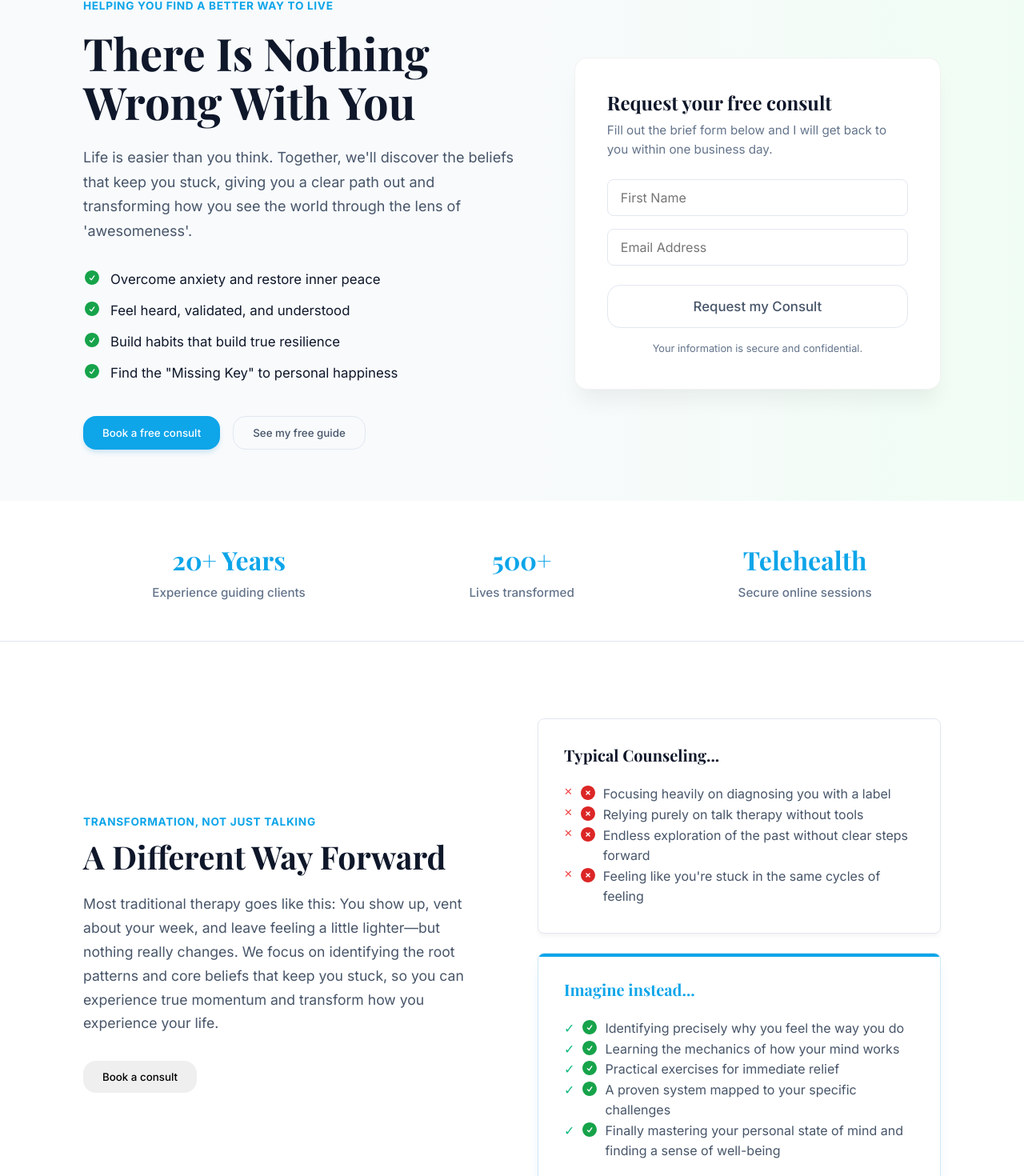
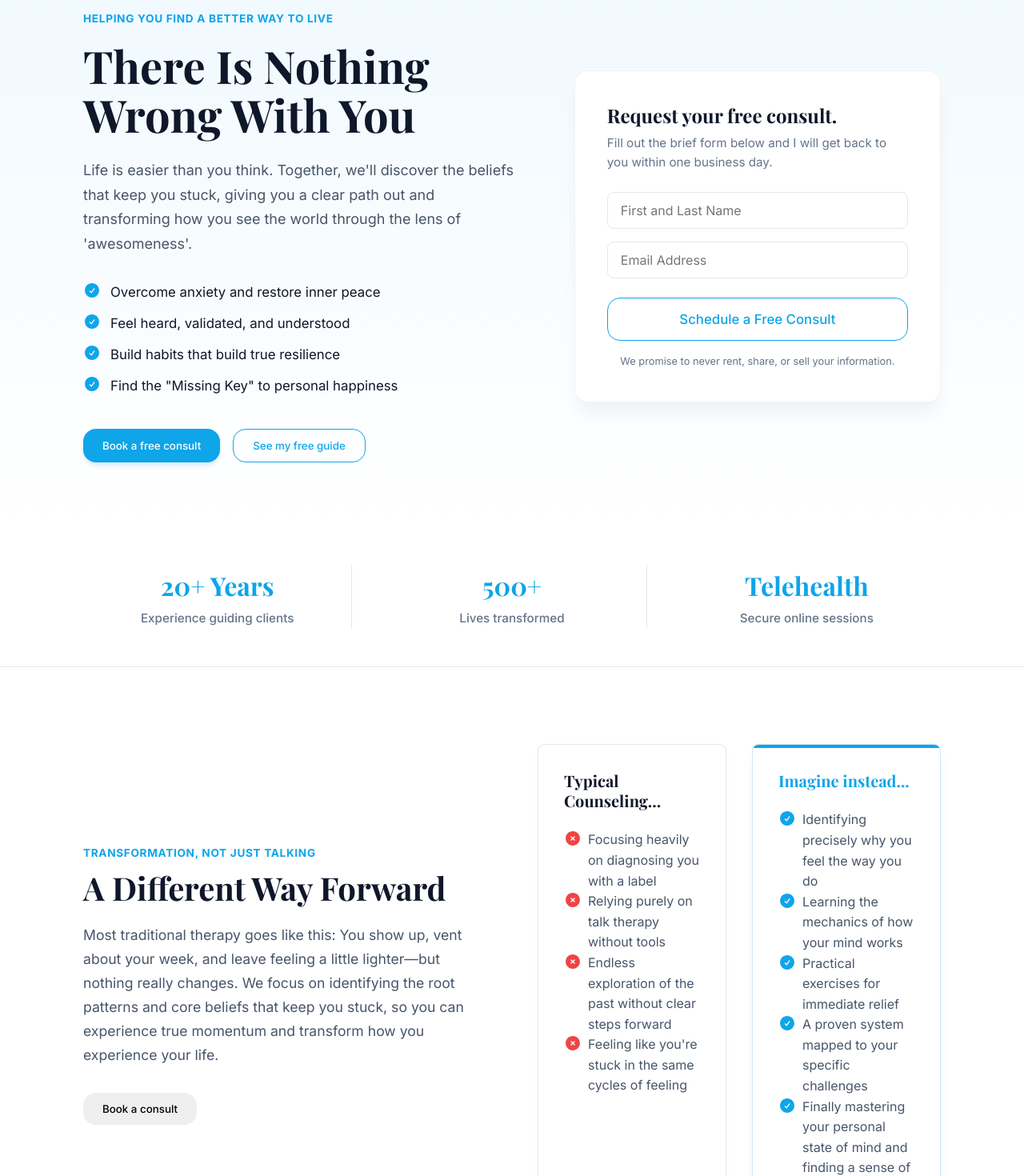
Before and after one commit to SebastianTamayo/bob-wiley-counseling, a Next.js app: page / in a window 1280 px wide. Shown: the part 139-1609 px from the top of the page at 80% size. Built offline with nearby package versions, Linux system fonts and the light colour scheme; no server answers; a web font is replaced by a local one.

Commit message:
style: perfect pixel parity with new UX mockup

```diff
--- a/src/app/globals.css
+++ b/src/app/globals.css
@@ -86,8 +86,8 @@ button, input, textarea {
 /* =========================================
    Icons
    ========================================= */
-.icon-check { color: #16a34a; flex-shrink: 0; }
-.icon-cross { color: #dc2626; flex-shrink: 0; }
+.icon-check { color: var(--color-primary); flex-shrink: 0; }
+.icon-cross { color: #ef4444; flex-shrink: 0; }
 .icon-star { color: #eab308; }
 .hero-benefits li, .check-list li, .cross-list li {
   display: flex;
@@ -328,6 +328,20 @@ button, input, textarea {
   color: var(--color-text-light);
   font-size: 0.95rem;
 }
+.trust-item {
+  flex: 1;
+  padding: 0 1rem;
+}
+.trust-item:not(:last-child) {
+  border-right: 1px solid var(--color-border);
+}
+@media (max-width: 768px) {
+  .trust-item:not(:last-child) {
+    border-right: none;
+    border-bottom: 1px solid var(--color-border);
+    padding-bottom: 1rem;
+  }
+}
 
 /* Comparison Section */
 .comparison-container {
@@ -337,9 +351,10 @@ button, input, textarea {
   align-items: center;
 }
 .comparison-cards {
-  display: flex;
-  flex-direction: column;
-  gap: 1.5rem;
+  display: grid;
+  grid-template-columns: 1fr 1fr;
+  gap: 2rem;
+  align-items: stretch;
 }
 .card {
   background: white;
@@ -361,18 +376,8 @@ button, input, textarea {
 }
 .card-list li {
   position: relative;
-  padding-left: 1.5rem;
   color: var(--color-text);
 }
-.card-list li::before {
-  content: "•";
-  position: absolute;
-  left: 0;
-  color: var(--color-primary);
-  font-weight: bold;
-}
-.cross-list li::before { content: "✕"; color: #ef4444; font-size: 0.8rem; top: 2px; }
-.check-list li::before { content: "✓"; color: #10b981; }
 
 .card-modern {
   border-color: rgba(0, 136, 204, 0.2);
--- a/src/components/Hero.css
+++ b/src/components/Hero.css
@@ -1,7 +1,7 @@
 .hero-section {
-  padding-top: 4rem;
-  padding-bottom: 4rem;
-  background: linear-gradient(to right, #f8fafc 50%, #f0fdf4 100%);
+  padding-top: 5rem;
+  padding-bottom: 5rem;
+  background: linear-gradient(to bottom, #f0f9ff 0%, #ffffff 100%);
 }
 
 .hero-container {
@@ -58,14 +58,14 @@
 
 .btn-outline {
   background: transparent;
-  color: var(--color-text);
-  border: 1px solid var(--color-border);
+  color: var(--color-primary);
+  border: 1px solid var(--color-primary);
 }
 
 .btn-outline:hover {
-  background: white;
-  color: var(--color-heading);
-  border-color: #cbd5e1;
+  background: var(--color-primary);
+  color: white;
+  border-color: var(--color-primary);
 }
 
 .hero-form-card {
--- a/src/components/Hero.tsx
+++ b/src/components/Hero.tsx
@@ -45,7 +45,7 @@ export default function Hero() {
         </div>
 
         <div className="hero-form-card">
-          <h3 className="form-card-title">Request your free consult</h3>
+          <h3 className="form-card-title"><strong>Request your free consult.</strong></h3>
           <p className="form-card-desc">Fill out the brief form below and I will get back to you within one business day.</p>
 
           {success ? (
@@ -55,15 +55,15 @@ export default function Hero() {
             </div>
           ) : (
             <form className="hero-form" onSubmit={handleSubmit}>
-              <Input name="name" placeholder="First Name" required />
+              <Input name="name" placeholder="First and Last Name" required />
               <Input type="email" name="email" placeholder="Email Address" required />
               <Button variant="outline" type="submit" className="form-submit-btn btn-danger-outline" disabled={isSubmitting}>
-                {isSubmitting ? 'Requesting...' : 'Request my Consult'}
+                {isSubmitting ? 'Requesting...' : 'Schedule a Free Consult'}
               </Button>
             </form>
           )}
 
-          <p className="form-disclaimer">Your information is secure and confidential.</p>
+          <p className="form-disclaimer">We promise to never rent, share, or sell your information.</p>
         </div>
       </div>
     </section>
```
